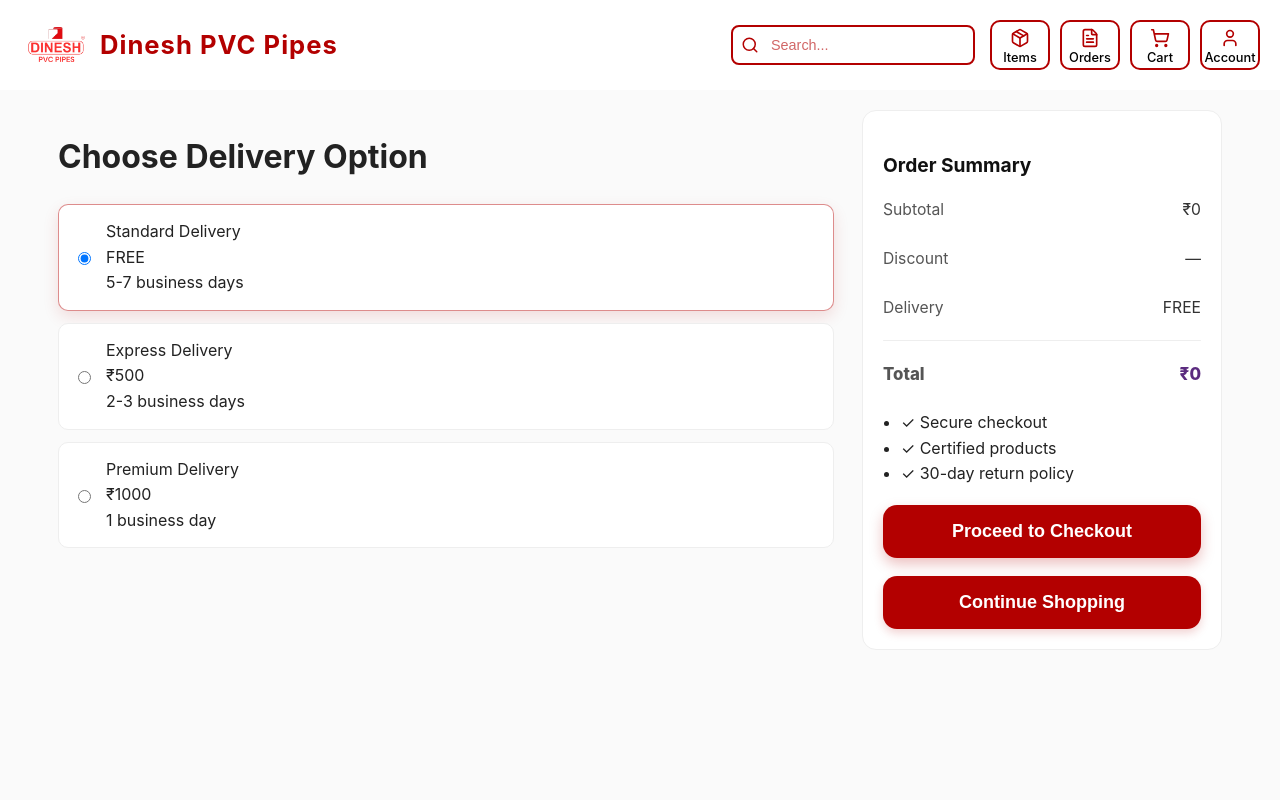
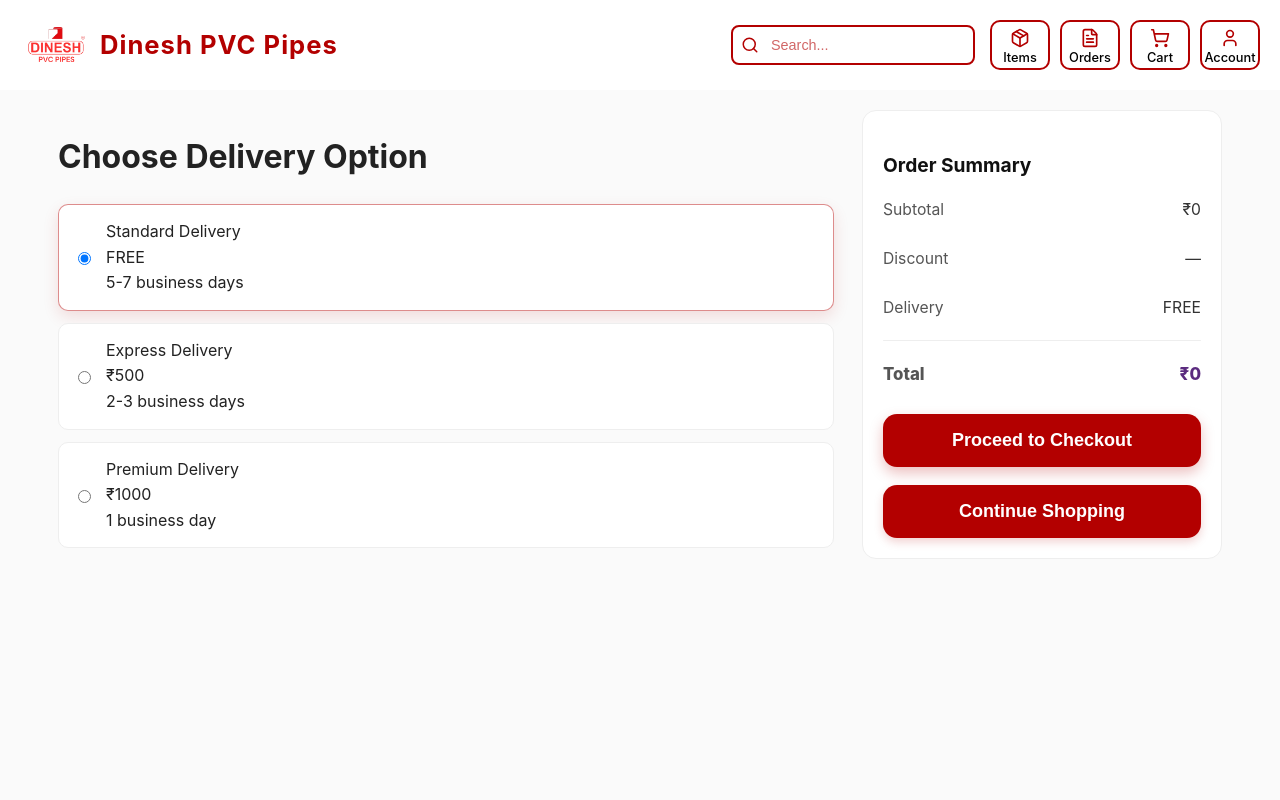
Before and after one commit to vinyah/dinesh-pvc-pipes, a React (Create React App) app: page /delivery in a window 1280 px wide. Shown: the top 800 px of the page. Built offline with nearby package versions, Linux system fonts and the light colour scheme.

Commit message:
UI fixes and delivery page updates

```diff
--- a/src/pages/DeliveryPage.js
+++ b/src/pages/DeliveryPage.js
@@ -134,11 +134,7 @@ function DeliveryPage() {
             <span>₹{total}</span>
           </div>
 
-          <ul className="summary-features">
-            <li>✓ Secure checkout</li>
-            <li>✓ Certified products</li>
-            <li>✓ 30-day return policy</li>
-          </ul>
+
 
           {/* ✅ BUTTONS – LIKE 2ND IMAGE */}
           <div className="checkout-actions">
```
